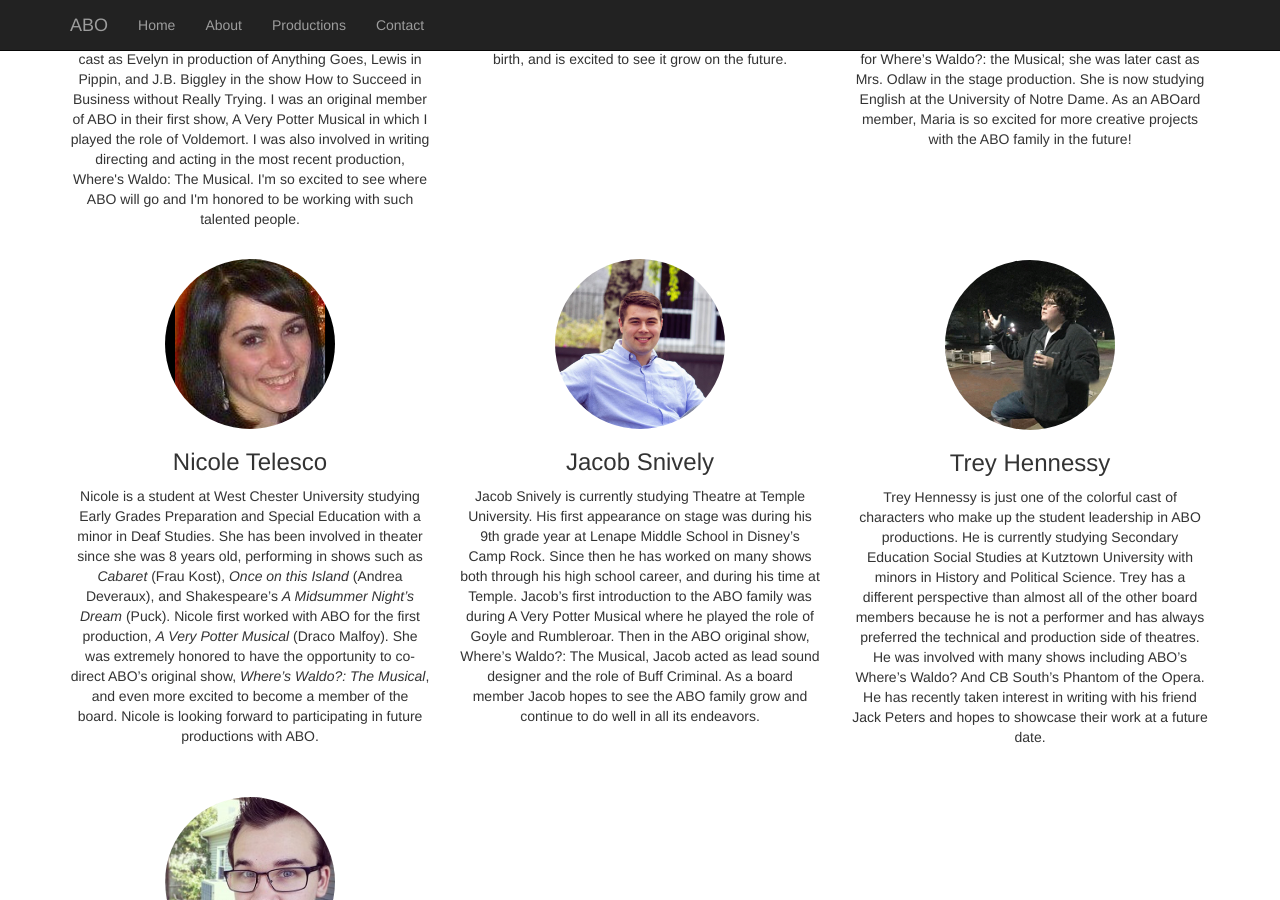
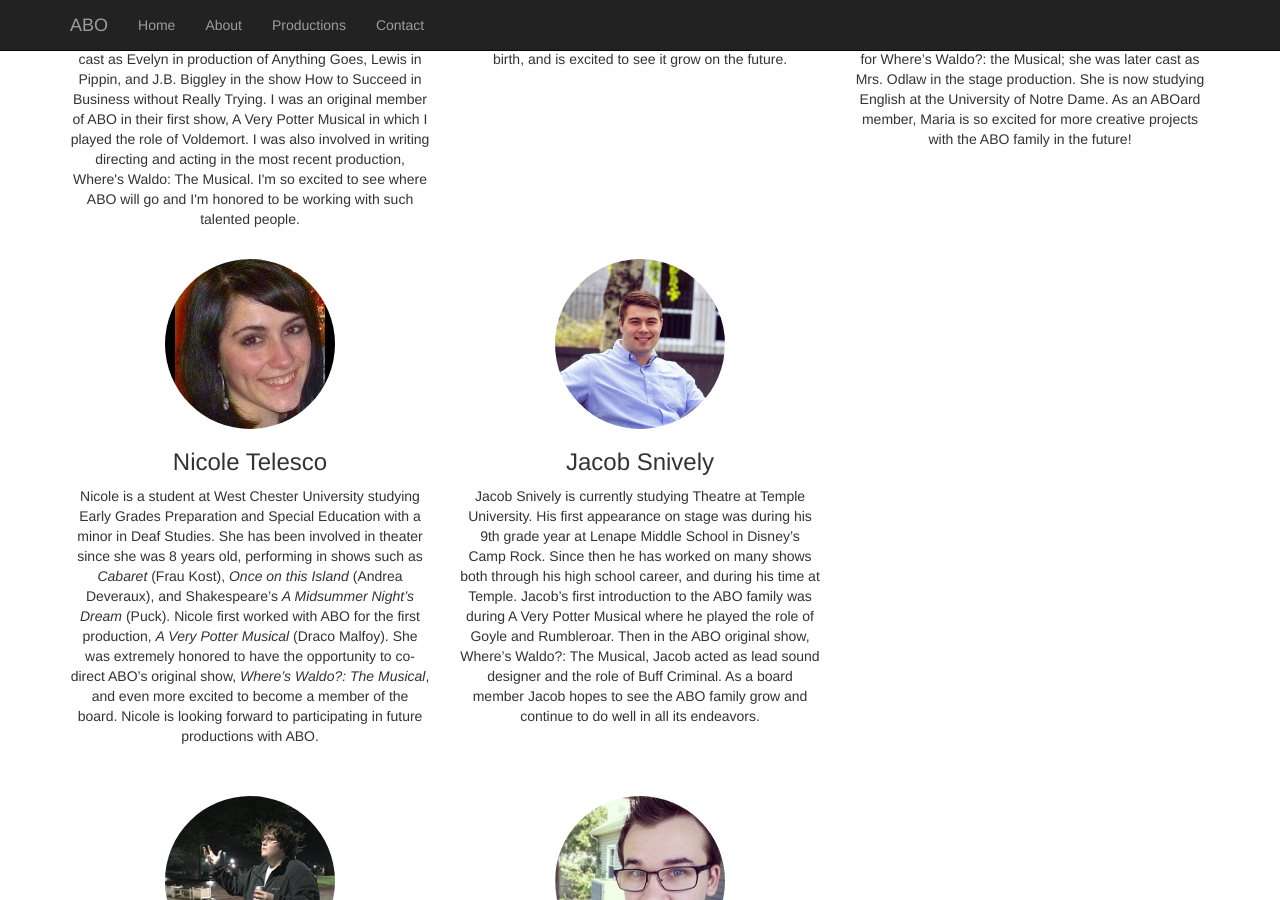
Before and after one commit to ABOProductions/aboproductions.github.io, a Jekyll site: the page about.html, which Jekyll copies as it is, in a window 1280 px wide and 900 px high, scrolled down 1066 px. Built offline with Jekyll 4.4.1, drawn with Linux system fonts in a browser that asks for light colours; nearby versions of some CDN libraries; library files that are not in the unit come from our copies.

Commit message:
adjust spacing

```diff
--- a/about.html
+++ b/about.html
@@ -169,10 +169,9 @@
                 </h3>
                 <p>Jacob Snively is currently studying Theatre at Temple University. His first appearance on stage was during his 9th grade year at Lenape Middle School in Disney’s Camp Rock. Since then he has worked on many shows both through his high school career, and during his time at Temple. Jacob’s first introduction to the ABO family was during A Very Potter Musical where he played the role of Goyle and Rumbleroar. Then in the ABO original show, Where’s Waldo?: The Musical,  Jacob acted as lead sound designer and the role of Buff Criminal. As a board member Jacob hopes to see the ABO family grow and continue to do well in all its endeavors.</p><br><br>
             </div> <!---->
-			<!---->
-			<div class="col-lg-4 col-sm-6 text-center">
-                <!-- empty -->
-            </div> <!---->
+
+		</div> <!-- /row -->
+			<div class="row">
 
 			<div class="col-lg-4 col-sm-6 text-center">
                 <img class="img-circle img-responsive img-center biopicture" src="/img/board/TreyHennessy_sq.png" alt="Trey Hennessy">
```
